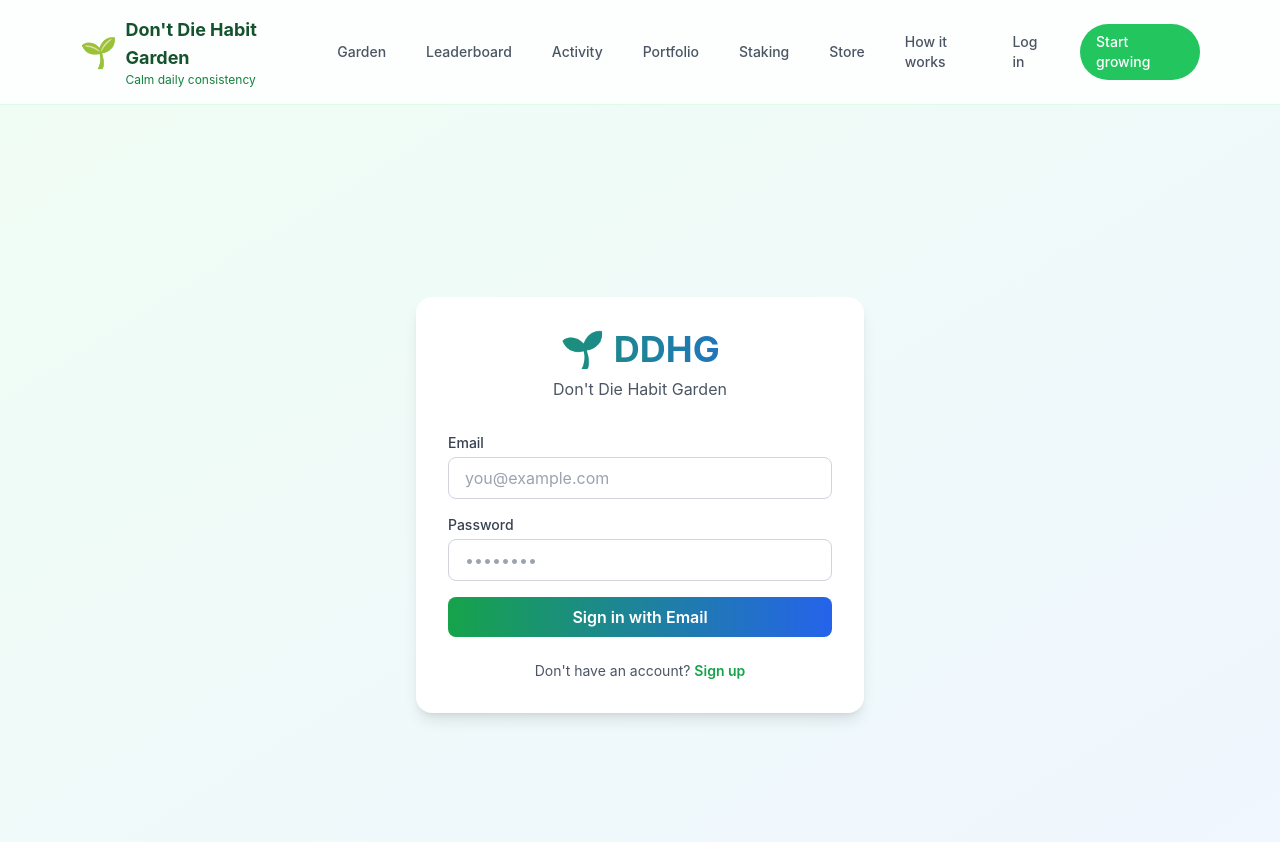
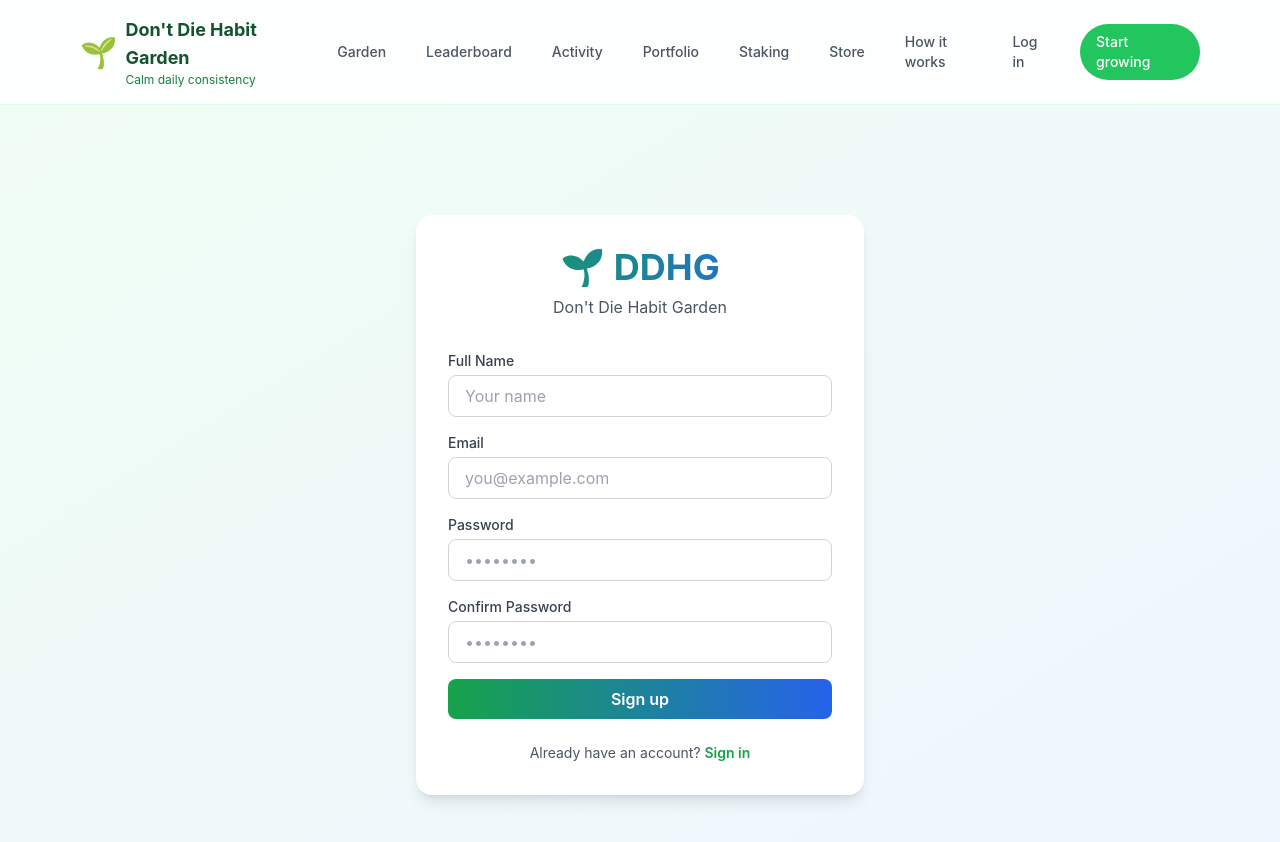
Before and after one commit to dishraters/dont-die-habit-garden, a Next.js app: page /login in a window 1280 px wide. Shown: the top 842 px of the page. Built offline with nearby package versions, Linux system fonts and the light colour scheme.

Commit message:
fix: default to signup mode for new users

```diff
--- a/app/login/page.tsx
+++ b/app/login/page.tsx
@@ -11,7 +11,7 @@ export default function LoginPage() {
   const [password, setPassword] = useState('')
   const [confirmPassword, setConfirmPassword] = useState('')
   const [name, setName] = useState('')
-  const [isSignUp, setIsSignUp] = useState(false)
+  const [isSignUp, setIsSignUp] = useState(true)
   const [error, setError] = useState('')
   const [loading, setLoading] = useState(false)
 
```
